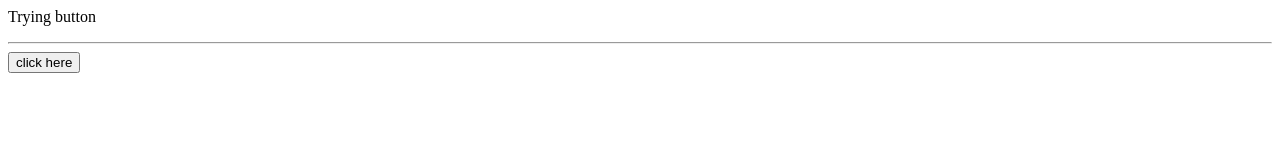
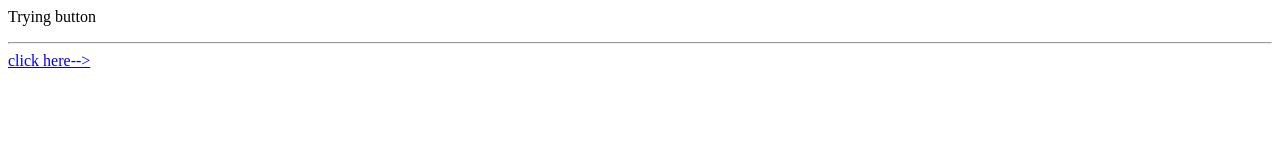
Before and after one commit to Brody02/Brody02.github.io, a plain HTML site: page brody.html in a window 1280 px wide. Drawn offline with Linux system fonts and the light colour scheme.

Commit message:
Link done

```diff
--- a/brody.html
+++ b/brody.html
@@ -3,4 +3,5 @@
 
 <p>Trying button</p>
 <hr>
-<button type="https://www.w3schools.com/">click here</button>
+<a href="https://www.w3schools.com/tags/tag_button.asp>click here</a>
+<!--<button type="button">click here</button>-->
```
